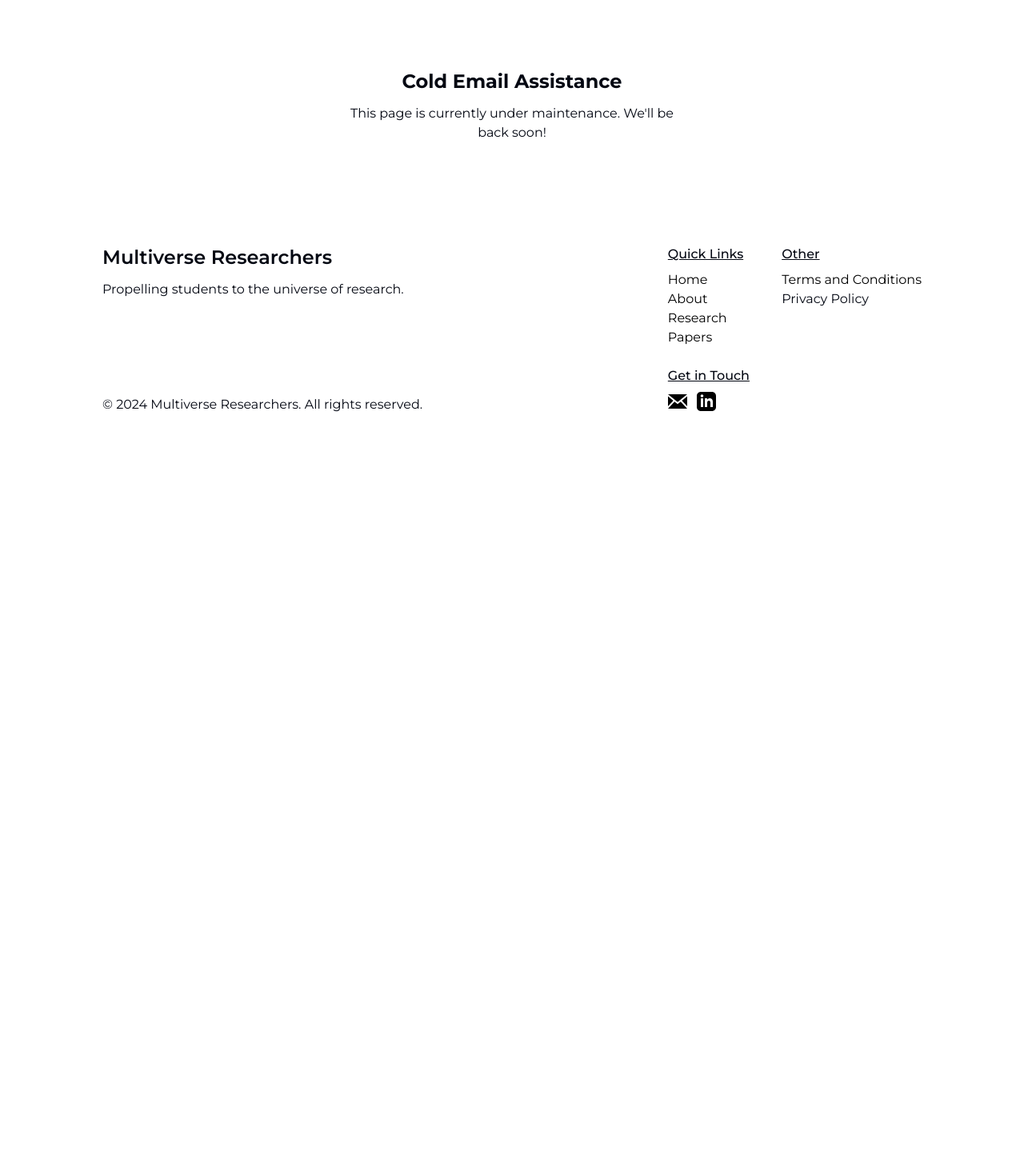
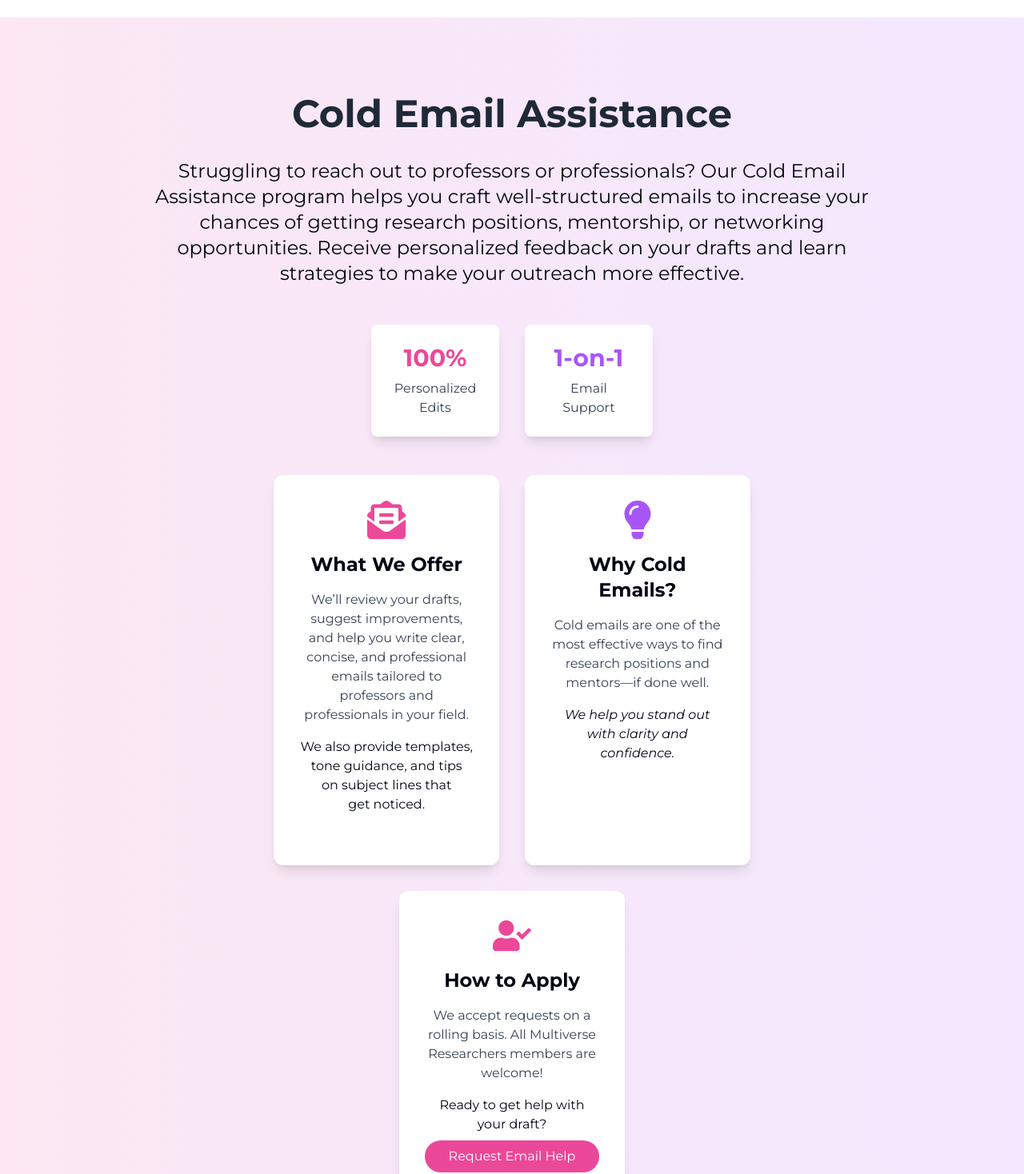
Before and after one commit to multiverseresearchers/multiverse-researchers, a React (Vite) app: page /cold-email-assistance in a window 1280 px wide. Shown: the part 82-1550 px from the top of the page at 80% size. Before the commit the page ends 800 px from the top, so only its background shows below. Built offline with nearby package versions, Linux system fonts and the light colour scheme.

Commit message:
summer assistance page and cold email assistance pages ready

```diff
--- a/src/App.tsx
+++ b/src/App.tsx
@@ -10,7 +10,7 @@ import Terms from './components/terms/Terms'
 import Research from './components/research/Research'
 import Programs from './components/programs/Programs'
 import Rewire from './components/programs/Rewire'
-import Coldemail from './components/programs/Coldemail'
+import ColdEmail from './components/programs/Coldemail'
 import Summerassistance from './components/programs/Summerassistance'
 import Workshops from './components/programs/Workshops'
 
@@ -29,7 +29,7 @@ function App() {
 					<Route path='/rewire' element={<Rewire />}></Route>
 					<Route path='/workshops' element={<Workshops />}></Route>
 					<Route path='/summer-assistance' element={<Summerassistance />}></Route>
-					<Route path='/cold-email-assistance' element={<Coldemail />}></Route>
+					<Route path='/cold-email-assistance' element={<ColdEmail />}></Route>
 					<Route path='/terms' element={<Terms />}></Route>
 				</Routes>
 				<Footer />
--- a/src/components/programs/Coldemail.tsx
+++ b/src/components/programs/Coldemail.tsx
@@ -1,16 +1,73 @@
-import { useLayoutEffect } from "react";
+import { useLayoutEffect } from 'react';
+import { FaEnvelopeOpenText, FaLightbulb, FaUserCheck } from 'react-icons/fa';
 
-const Coldemail = () => {
-  useLayoutEffect(() => {
-		window.scrollTo(0, 0)
+const ColdEmail = () => {
+	useLayoutEffect(() => {
+		window.scrollTo(0, 0);
 	});
 
-  return (
-    <div className="p-8">
-        <p className="font-bold text-2xl pt-8 text-center">Cold Email Assistance</p>
-        <p className="md:m-auto md:w-1/3 py-3 text-center text-pretty">This page is currently under maintenance. We'll be back soon!</p>
-    </div>
-  )
-}
+	return (
+		<div className="bg-gradient-to-r from-pink-100 to-purple-100 min-h-screen px-8 py-16">
+			<div className="p-8 md:w-4/5 m-auto">
+				<div className="text-center">
+					<h1 className="font-bold text-4xl md:text-5xl mb-8 text-gray-800">Cold Email Assistance</h1>
+					<p className="text-lg md:text-2xl text-pretty mb-12 px-4 md:px-0">
+						Struggling to reach out to professors or professionals? Our Cold Email Assistance program helps you craft well-structured emails to increase your chances of getting research positions, mentorship, or networking opportunities. Receive personalized feedback on your drafts and learn strategies to make your outreach more effective.
+					</p>
 
-export default Coldemail
+					<div className="flex justify-center gap-8 mb-12">
+						<div className="bg-white shadow-lg rounded-lg p-6 w-40 text-center">
+							<h3 className="text-3xl font-bold text-pink-500 mb-2">100%</h3>
+							<p className="text-gray-700">Personalized Edits</p>
+						</div>
+						<div className="bg-white shadow-lg rounded-lg p-6 w-40 text-center">
+							<h3 className="text-3xl font-bold text-purple-500 mb-2">1-on-1</h3>
+							<p className="text-gray-700">Email Support</p>
+						</div>
+					</div>
+				</div>
+
+				<div className="flex flex-wrap justify-center gap-8 px-8">
+					<div className="bg-white shadow-lg rounded-xl p-8 w-full md:w-1/3 flex flex-col justify-between">
+						<div className="mb-4 text-center">
+							<FaEnvelopeOpenText className="text-5xl text-pink-500 mx-auto mb-4" />
+							<h2 className="font-bold text-2xl mb-4">What We Offer</h2>
+							<p className="text-gray-700">
+								We’ll review your drafts, suggest improvements, and help you write clear, concise, and professional emails tailored to professors and professionals in your field.
+							</p>
+							<p className="py-4 text-pretty">We also provide templates, tone guidance, and tips on subject lines that get noticed.</p>
+						</div>
+					</div>
+
+					<div className="bg-white shadow-lg rounded-xl p-8 w-full md:w-1/3 flex flex-col justify-between">
+						<div className="mb-4 text-center">
+							<FaLightbulb className="text-5xl text-purple-500 mx-auto mb-4" />
+							<h2 className="font-bold text-2xl mb-4">Why Cold Emails?</h2>
+							<p className="text-gray-700">
+								Cold emails are one of the most effective ways to find research positions and mentors—if done well.
+							</p>
+							<p className="py-4 text-pretty italic">We help you stand out with clarity and confidence.</p>
+						</div>
+					</div>
+
+					<div className="bg-white shadow-lg rounded-xl p-8 w-full md:w-1/3 flex flex-col justify-between">
+						<div className="mb-4 text-center">
+							<FaUserCheck className="text-5xl text-pink-500 mx-auto mb-4" />
+							<h2 className="font-bold text-2xl mb-4">How to Apply</h2>
+							<p className="text-gray-700 pb-4">We accept requests on a rolling basis. All Multiverse Researchers members are welcome!</p>
+							<p className="pb-2">Ready to get help with your draft?</p>
+							<a href="https://placehold.co/" target="_blank" rel="noopener noreferrer">
+								<div className="bg-pink-500 hover:bg-pink-600 text-white rounded-full py-2 px-6 cursor-pointer">
+									Request Email Help
+								</div>
+							</a>
+						</div>
+					</div>
+				</div>
+
+			</div>
+		</div>
+	);
+};
+
+export default ColdEmail;
--- a/src/components/programs/Summerassistance.tsx
+++ b/src/components/programs/Summerassistance.tsx
@@ -1,16 +1,73 @@
-import { useLayoutEffect } from "react";
+import { useLayoutEffect } from 'react';
+import { FaSun, FaFileAlt, FaGlobeAmericas } from 'react-icons/fa';
 
 const Summerassistance = () => {
 	useLayoutEffect(() => {
-		window.scrollTo(0, 0)
+		window.scrollTo(0, 0);
 	});
 
 	return (
-		<div className="p-8">
-			<p className="font-bold text-2xl pt-8 text-center">Summer Program Application Assistance</p>
-			<p className="md:m-auto md:w-1/3 py-3 text-center text-pretty">This page is currently under maintenance. We'll be back soon!</p>
+		<div className="bg-gradient-to-r from-pink-100 to-purple-100 min-h-screen px-8 py-16">
+			<div className="p-8 md:w-4/5 m-auto">
+				<div className="text-center">
+					<h1 className="font-bold text-4xl md:text-5xl mb-8 text-gray-800">Summer Program Assistance</h1>
+					<p className="text-lg md:text-2xl text-pretty mb-12 px-4 md:px-0">
+						Get expert guidance on finding and applying to the best summer programs for your interests. Whether you're looking for research opportunities, internships, or academic programs, we provide personalized recommendations, essay feedback, and application tips to help you stand out and maximize your summer experience.
+					</p>
+
+					<div className="flex justify-center gap-8 mb-12">
+						<div className="bg-white shadow-lg rounded-lg p-6 w-40 text-center">
+							<h3 className="text-3xl font-bold text-pink-500 mb-2">1-on-1</h3>
+							<p className="text-gray-700">Application Support</p>
+						</div>
+						<div className="bg-white shadow-lg rounded-lg p-6 w-40 text-center">
+							<h3 className="text-3xl font-bold text-purple-500 mb-2">50+</h3>
+							<p className="text-gray-700">Programs Covered</p>
+						</div>
+					</div>
+				</div>
+
+				<div className="flex flex-wrap justify-center gap-8 px-8">
+					<div className="bg-white shadow-lg rounded-xl p-8 w-full md:w-1/3 flex flex-col justify-between">
+						<div className="mb-4 text-center">
+							<FaGlobeAmericas className="text-5xl text-pink-500 mx-auto mb-4" />
+							<h2 className="font-bold text-2xl mb-4">Program Discovery</h2>
+							<p className="text-gray-700">
+								We help you explore a wide range of summer programs — from research internships and university-hosted opportunities to pre-college academic programs and more.
+							</p>
+							<p className="py-4 text-pretty">Get curated options that align with your interests and goals.</p>
+						</div>
+					</div>
+
+					<div className="bg-white shadow-lg rounded-xl p-8 w-full md:w-1/3 flex flex-col justify-between">
+						<div className="mb-4 text-center">
+							<FaFileAlt className="text-5xl text-purple-500 mx-auto mb-4" />
+							<h2 className="font-bold text-2xl mb-4">Application Review</h2>
+							<p className="text-gray-700">
+								Receive personalized feedback on essays, resumes, and short answers to ensure your application is compelling and competitive.
+							</p>
+							<p className="py-4 text-pretty italic">Stand out from the crowd with tailored support.</p>
+						</div>
+					</div>
+
+					<div className="bg-white shadow-lg rounded-xl p-8 w-full md:w-1/3 flex flex-col justify-between">
+						<div className="mb-4 text-center">
+							<FaSun className="text-5xl text-pink-500 mx-auto mb-4" />
+							<h2 className="font-bold text-2xl mb-4">Apply Now</h2>
+							<p className="text-gray-700 pb-4">Support is available year-round, but we recommend starting early for competitive programs.</p>
+							<p className='pb-2'>Looking for guidance?</p>
+							<a href="https://placehold.co/" target="_blank" rel="noopener noreferrer">
+								<div className="bg-pink-500 hover:bg-pink-600 text-white rounded-full py-2 px-6 cursor-pointer">
+									Request Assistance
+								</div>
+							</a>
+						</div>
+					</div>
+				</div>
+
+			</div>
 		</div>
-	)
-}
+	);
+};
 
 export default Summerassistance;
```
